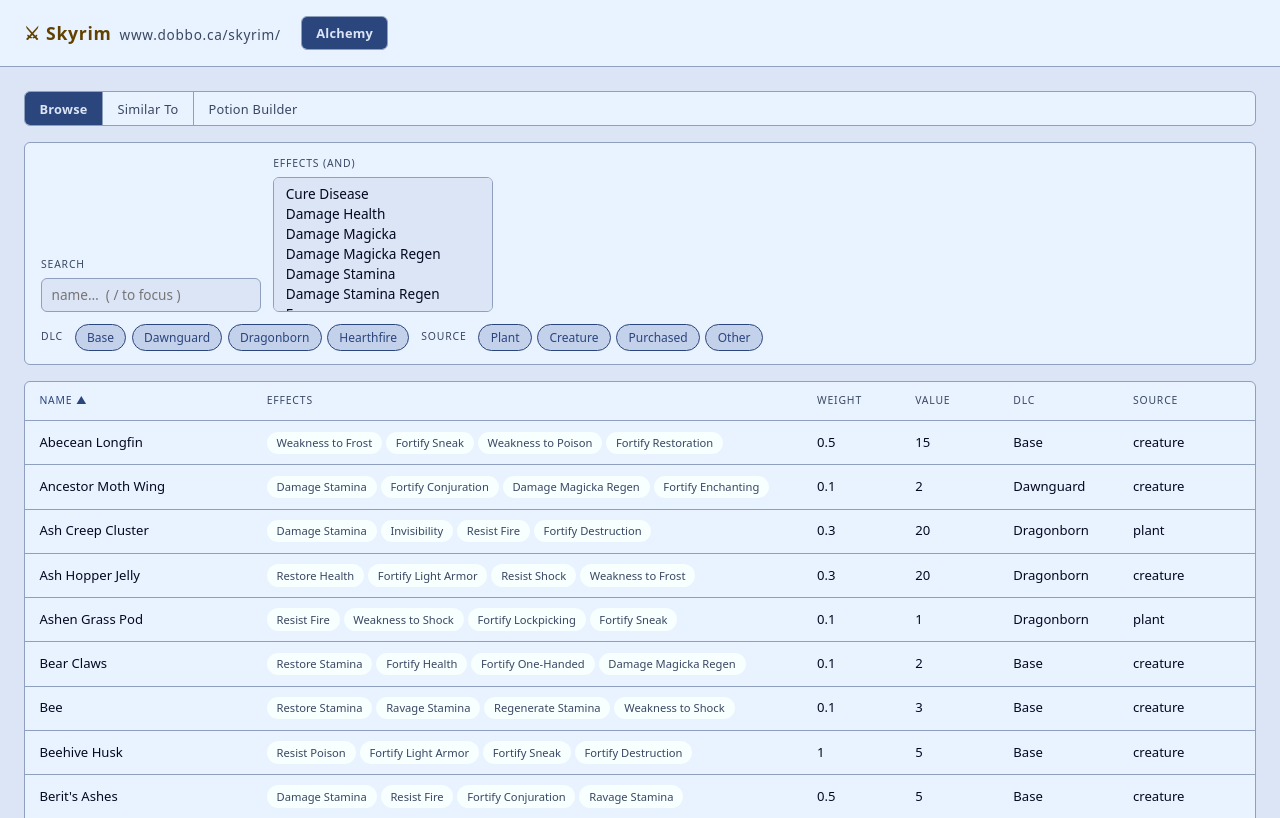
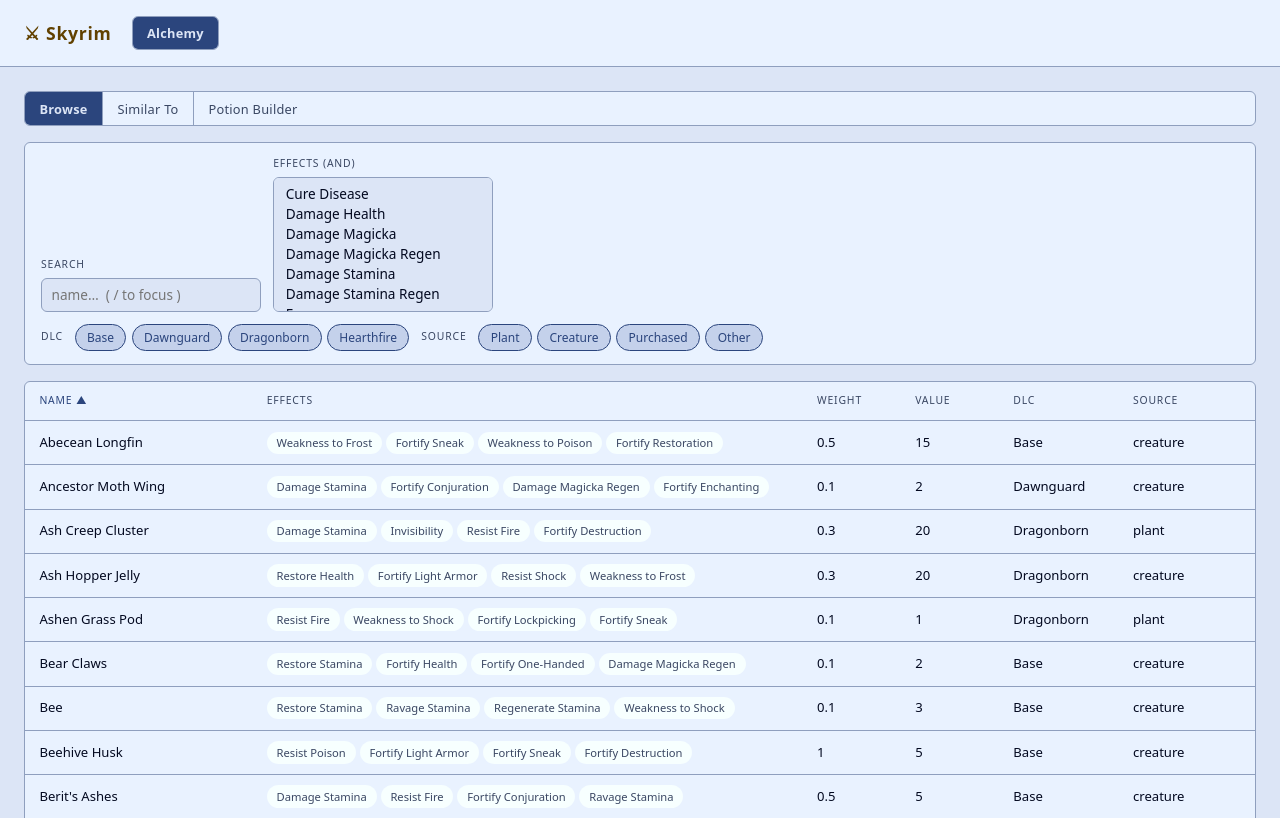
Before and after one commit to dobbo-ca/web-skyrim, an Astro site: page / in a window 1280 px wide. Shown: the top 818 px of the page. Built offline with nearby package versions, Linux system fonts and the light colour scheme; Astro itself is replaced by a stand-in of ours.

Commit message:
feat(ui): drop URL breadcrumb from header, keep brand mark
The big "www.dobbo.ca/skyrim/" span in the H1 was redundant — the
browser address bar already shows the URL and the extra text made the
header feel cluttered. Keep the ⚔ brand mark and "Skyrim" title.

```diff
--- a/src/components/App.tsx
+++ b/src/components/App.tsx
@@ -20,7 +20,6 @@ export default function App() {
       <header>
         <h1>
           <span class="brand-mark">⚔</span>Skyrim
-          <span class="brand-url">www.dobbo.ca/skyrim/</span>
         </h1>
         <nav class="tabs" role="tablist" aria-label="Sections">
           <button
```
